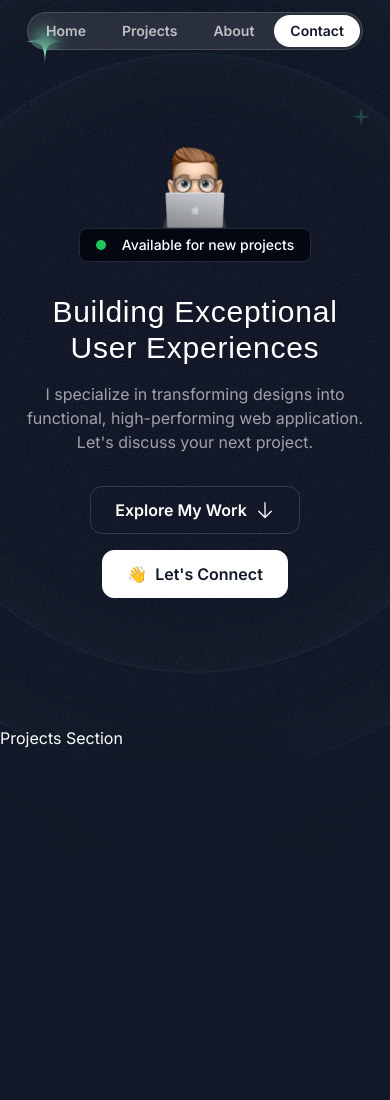
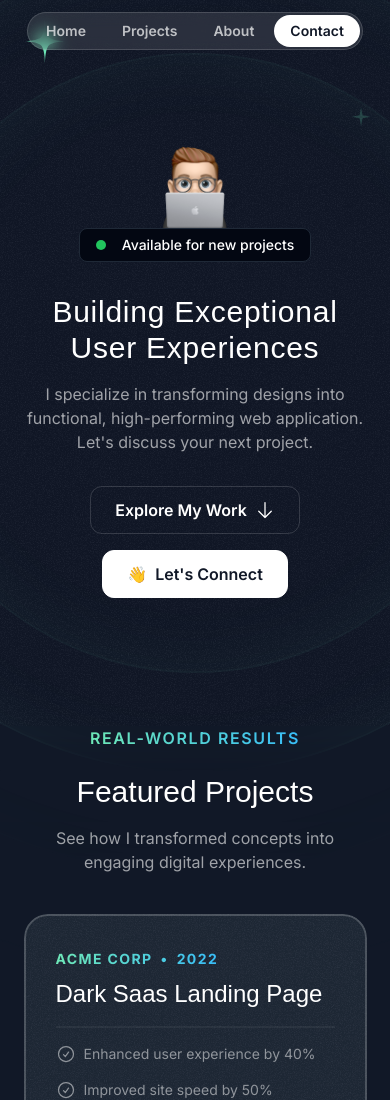
Before and after one commit to joharisahil/portfolio, a Next.js app: page / in a window 390 px wide. Shown: the top 1100 px of the page. Before the commit the page ends 973 px from the top, so only its background shows below. Built offline with nearby package versions, Linux system fonts and the light colour scheme; a web font is replaced by a local one.

Commit message:
added projects section

```diff
--- a/src/app/globals.css
+++ b/src/app/globals.css
@@ -11,3 +11,9 @@
         @apply absolute inset-0  border-2 top-1/2 left-1/2  -translate-x-1/2 -translate-y-1/2 rounded-full border-emerald-300/5 shadow-[0_0_80px_inset] shadow-emerald-300/5;
     }
 }
+
+@layer utilities{
+    .container{
+        @apply lg:max-w-5xl;
+    }
+}
--- a/src/sections/Projects.tsx
+++ b/src/sections/Projects.tsx
@@ -1,6 +1,10 @@
 import darkSaasLandingPage from "@/assets/images/dark-saas-landing-page.png";
 import lightSaasLandingPage from "@/assets/images/light-saas-landing-page.png";
 import aiStartupLandingPage from "@/assets/images/ai-startup-landing-page.png";
+import Image from "next/image";
+import CheckCircleIcon from "@/assets/icons/check-circle.svg";
+import ArrowUpRightIcon from "@/assets/icons/arrow-up-right.svg";
+import grainImage from "@/assets/images/grain.jpg";
 
 const portfolioProjects = [
   {
@@ -42,5 +46,73 @@ const portfolioProjects = [
 ];
 
 export const ProjectsSection = () => {
-  return <div>Projects Section</div>;
+  return (
+    <section className="pb-16 lg:py-10">
+      <div className="container">
+        <div className="flex justify-center items-center">
+          <p className="uppercase font-semibold tracking-widest bg-gradient-to-r from-emerald-300 to-sky-400 text-transparent bg-clip-text text-center">
+            Real-world Results
+          </p>
+        </div>
+        <h2 className="font-serif text-center text-3xl md:text-5xl mt-6">
+          Featured Projects
+        </h2>
+        <p className="text-center  md:text-lg lg:text-xl mt-4 text-white/60 max-w-md mx-auto">
+          See how I transformed concepts into engaging digital experiences.
+        </p>
+        <div className="flex flex-col mt-10 md:mt-20 gap-20">
+          {portfolioProjects.map((project) => (
+            <div
+              key={project.title}
+              className="bg-gray-800 rounded-3xl relative z-0 overflow-hidden after:z-10 after:content-[''] after:absolute after:inset-0 after:outline-2 after:outline after:-outline-offset-2 after:rounded-3xl after:outline-white/20 px-8 pt-8 md:pt-12 md:px-10 lg:pt-16 lg-px-20 +after:pointer-events-none "
+            >
+              <div
+                className="absolute inset-0 -z-10 opacity-5"
+                style={{
+                  backgroundImage: `url(${grainImage.src})`,
+                }}
+              ></div>
+              <div className="lg:grid lg:grid-cols-2 lg:gap-16">
+                <div className="lg:pb-16">
+                  <div className="bg-gradient-to-r from-emerald-300 to-sky-400 inline-flex gap-2 font-bold text-sm uppercase tracking-widest text-transparent bg-clip-text">
+                    <span>{project.company}</span>
+                    <span>&bull;</span>
+                    <span>{project.year}</span>
+                  </div>
+                  <h3 className="text-2xl font-serif mt-2 md:mt-5 md:text-4xl">
+                    {project.title}
+                  </h3>
+                  <hr className="border-t-2 border-white/5 mt-4 md:mt-5" />
+                  <ul className="flex flex-col gap-4 mt-4 md:mt-5">
+                    {project.results.map((result) => (
+                      <li
+                        key={result.title}
+                        className="flex gap-2 text-sm md:text-base text-white/50"
+                      >
+                        <CheckCircleIcon className="size-5 md:size-6" />
+                        <span>{result.title}</span>
+                      </li>
+                    ))}
+                  </ul>
+                  <a href={project.link}>
+                    <button className="bg-white text-gray-950 h-12 w-full md:w-auto px-6 font-semibold rounded-xl inline-flex items-center justify-center gap-2 mt-8">
+                      <span>Visit Live Site</span>
+                      <ArrowUpRightIcon className="size-4" />
+                    </button>
+                  </a>
+                </div>
+                <div className="relative">
+                  <Image
+                    src={project.image}
+                    alt={project.title}
+                    className="mt-8 -mb-4 md:-mb-0 lg:mt-0 lg:absolute lg:h-full lg:w-auto lg:max-w-none"
+                  />
+                </div>
+              </div>
+            </div>
+          ))}
+        </div>
+      </div>
+    </section>
+  );
 };
```
